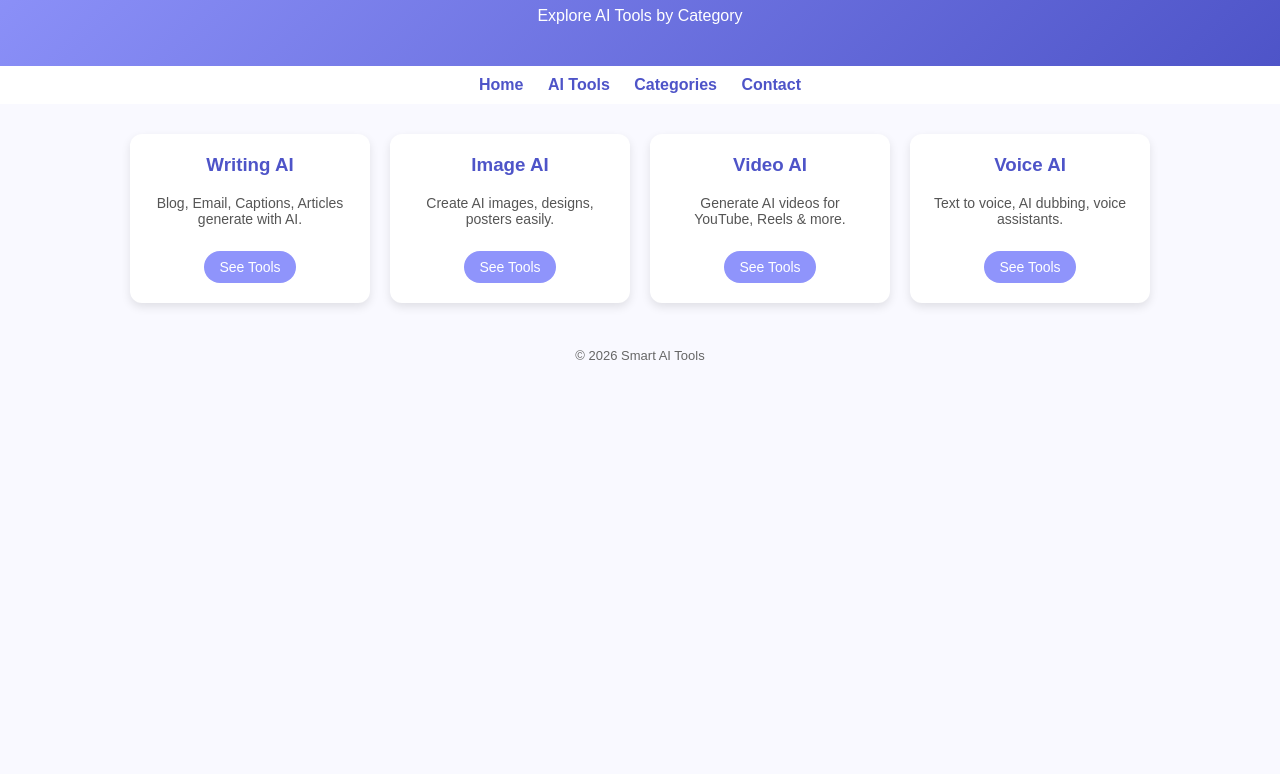
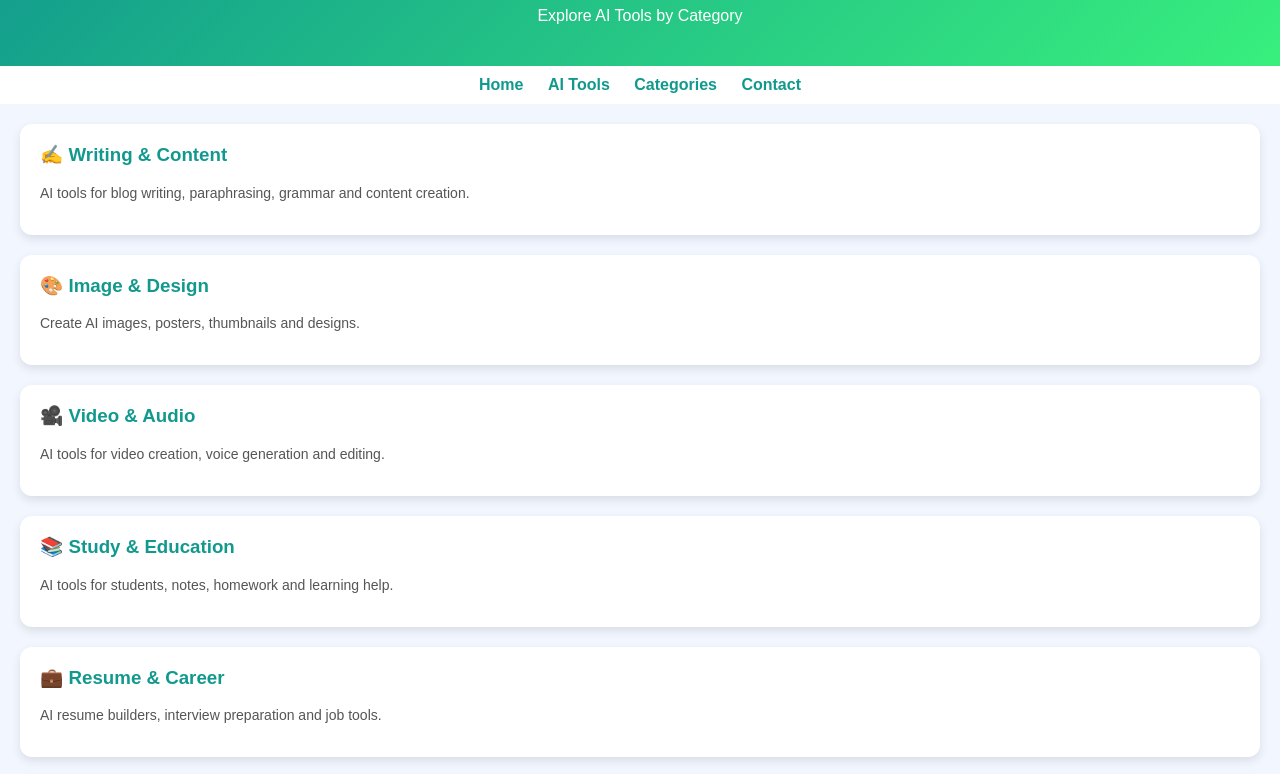
Before and after one commit to DurgeshKanwarRathore/smartaitools-, a plain HTML site: page categories.html in a window 1280 px wide. Shown: the part 98-872 px from the top of the page. Before the commit the page ends 800 px from the top, so only its background shows below. Drawn offline with Linux system fonts and the light colour scheme.

Commit message:
Update categories.html

```diff
--- a/categories.html
+++ b/categories.html
@@ -4,19 +4,79 @@
 <meta charset="UTF-8">
 <title>AI Categories - Smart AI Tools</title>
 <meta name="viewport" content="width=device-width, initial-scale=1.0">
+
 <style>
-body{margin:0;font-family:Arial;background:#f9f9ff;}
-header{background: linear-gradient(135deg,#8f94fb,#4e54c8);color:white;text-align:center;padding:25px;}
-nav{background:#fff;text-align:center;padding:10px;}
-nav a{margin:0 10px;text-decoration:none;color:#4e54c8;font-weight:bold;}
-.container{padding:20px; display:flex; flex-wrap:wrap; justify-content:center;}
-.category-card{background:white;border-radius:12px;padding:20px;margin:10px;width:200px;text-align:center;box-shadow:0 4px 10px rgba(0,0,0,0.1);}
-.category-card h3{color:#4e54c8;margin-top:0;}
-.category-card p{color:#555;font-size:14px;}
-.category-card a{display:inline-block;margin-top:10px;padding:8px 15px;background:#8f94fb;color:white;text-decoration:none;border-radius:20px;font-size:14px;}
-footer{text-align:center;font-size:13px;color:#666;padding:15px;}
+body{
+  margin:0;
+  font-family:Arial, sans-serif;
+  background:#f2f6ff;
+}
+
+header{
+  background:linear-gradient(135deg,#11998e,#38ef7d);
+  color:white;
+  text-align:center;
+  padding:25px 15px;
+}
+
+nav{
+  background:#fff;
+  text-align:center;
+  padding:10px;
+}
+
+nav a{
+  margin:0 10px;
+  text-decoration:none;
+  color:#11998e;
+  font-weight:bold;
+}
+
+nav a:hover{
+  background:#11998e;
+  color:white;
+  padding:6px 12px;
+  border-radius:20px;
+  transition:0.3s;
+}
+
+.container{
+  padding:20px;
+}
+
+.category{
+  background:white;
+  border-radius:12px;
+  padding:20px;
+  margin-bottom:20px;
+  box-shadow:0 4px 10px rgba(0,0,0,0.1);
+  transition:0.3s;
+}
+
+.category:hover{
+  transform:translateY(-5px);
+  box-shadow:0 8px 20px rgba(0,0,0,0.15);
+}
+
+.category h3{
+  margin-top:0;
+  color:#11998e;
+}
+
+.category p{
+  font-size:14px;
+  color:#555;
+}
+
+footer{
+  text-align:center;
+  padding:15px;
+  background:#fff;
+  border-top:1px solid #ddd;
+}
 </style>
 </head>
+
 <body>
 
 <header>
@@ -25,36 +85,49 @@ footer{text-align:center;font-size:13px;color:#666;padding:15px;}
 </header>
 
 <nav>
-  <a href="index.html">Home</a>
-  <a href="tools.html">AI Tools</a>
-  <a href="categories.html">Categories</a>
-  <a href="contact.html">Contact</a>
+<a href="index.html">Home</a>
+<a href="tools.html">AI Tools</a>
+<a href="categories.html">Categories</a>
+<a href="contact.html">Contact</a>
 </nav>
 
 <div class="container">
-<div class="category-card">
-<h3>Writing AI</h3>
-<p>Blog, Email, Captions, Articles generate with AI.</p>
-<a href="tools.html#writing">See Tools</a>
-</div>
-<div class="category-card">
-<h3>Image AI</h3>
-<p>Create AI images, designs, posters easily.</p>
-<a href="tools.html#image">See Tools</a>
-</div>
-<div class="category-card">
-<h3>Video AI</h3>
-<p>Generate AI videos for YouTube, Reels & more.</p>
-<a href="tools.html#video">See Tools</a>
-</div>
-<div class="category-card">
-<h3>Voice AI</h3>
-<p>Text to voice, AI dubbing, voice assistants.</p>
-<a href="tools.html#voice">See Tools</a>
-</div>
+
+<div class="category">
+<h3>✍️ Writing & Content</h3>
+<p>AI tools for blog writing, paraphrasing, grammar and content creation.</p>
 </div>
 
-<footer>© 2026 Smart AI Tools</footer>
+<div class="category">
+<h3>🎨 Image & Design</h3>
+<p>Create AI images, posters, thumbnails and designs.</p>
+</div>
+
+<div class="category">
+<h3>🎥 Video & Audio</h3>
+<p>AI tools for video creation, voice generation and editing.</p>
+</div>
+
+<div class="category">
+<h3>📚 Study & Education</h3>
+<p>AI tools for students, notes, homework and learning help.</p>
+</div>
+
+<div class="category">
+<h3>💼 Resume & Career</h3>
+<p>AI resume builders, interview preparation and job tools.</p>
+</div>
+
+<div class="category">
+<h3>📈 Marketing & Business</h3>
+<p>AI tools for ads, SEO, social media and business growth.</p>
+</div>
+
+</div>
+
+<footer>
+© 2026 Smart AI Tools
+</footer>
 
 </body>
 </html>
```
